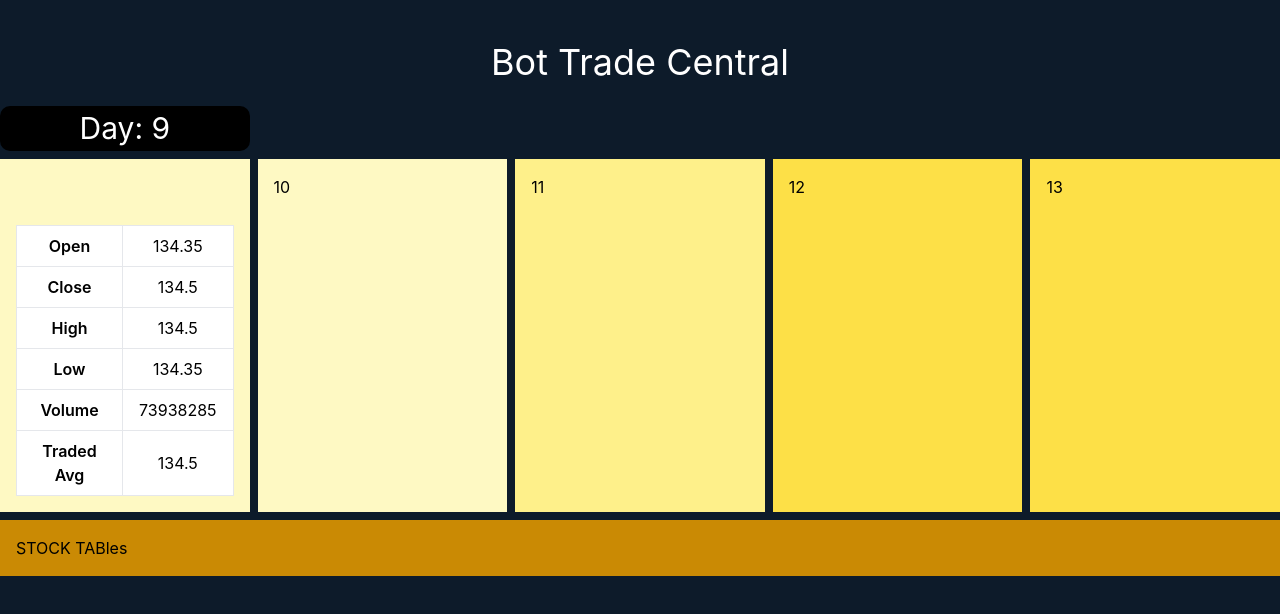
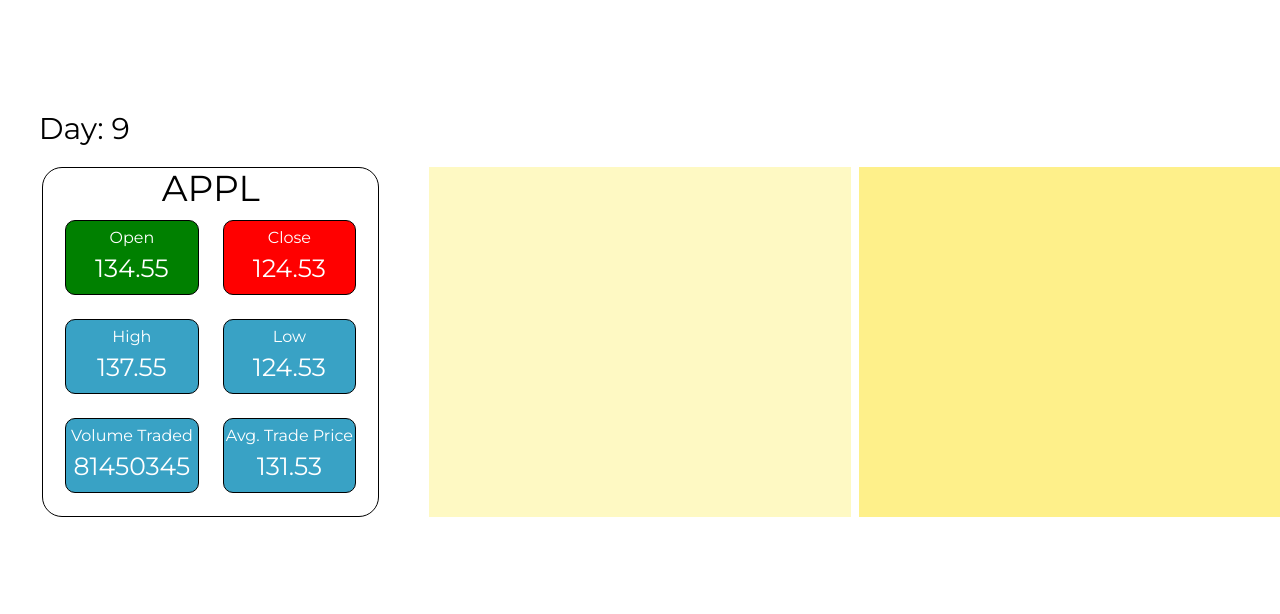
Before and after one commit to Charlie-J-Martin/lambda-simple-trading-bot, a React (Create React App) app in the folder packages/frontend/: page / in a window 1280 px wide. Shown: the top 614 px of the page. Built offline with nearby package versions, Linux system fonts and the light colour scheme; the HTML template or start-up script is replaced by a standard one.

Commit message:
Cm/initial stock info display (#21)
* Add Google Fonts stylesheet to index.html

* Refactor font-family in CSS files

* Refactor Prices component and add StockInformation component

* Refactor grid layout in App.jsx

* Refactor SimulationDayDisplay component CSS

```diff
--- a/packages/frontend/public/index.html
+++ b/packages/frontend/public/index.html
@@ -25,6 +25,10 @@
       Learn how to configure a non-root public URL by running `npm run build`.
     -->
     <title>React App</title>
+    <link
+      href="https://fonts.googleapis.com/css2?family=Montserrat:wght@400;500;700&display=swap"
+      rel="stylesheet"
+    />
   </head>
   <body>
     <noscript>You need to enable JavaScript to run this app.</noscript>
--- a/packages/frontend/src/App.css
+++ b/packages/frontend/src/App.css
@@ -1,5 +1,4 @@
 body {
-  background-color: #0d1b2a;
 }
 
 .app-container {
--- a/packages/frontend/src/App.jsx
+++ b/packages/frontend/src/App.jsx
@@ -9,24 +9,21 @@ const App = () => {
     <>
       <div className='app-container'>
         <div className='container mx-auto'>
-          <div className='grid grid-cols-5 gap-2'>
+          <div className='grid grid-cols-3 gap-2'>
             <div className='p-4'></div>
-            <div className='col-span-3 p-4 text-center text-white'>
+            <div className='col-span-1 p-4 text-center text-white'>
               <h1 className='text-4xl text-center mt-4'>Bot Trade Central</h1>
             </div>
             <div className='p-4'></div>
             <div>
               <SimulationDayDisplay />
             </div>
-            <div className='col-span-4'></div>
-            <div className='bg-yellow-100 p-4'>
+            <div className='col-span-3 '></div>
+            <div className='flex justify-center'>
               <StockInformation />
             </div>
-            <div className='bg-yellow-100 p-4'>10</div>
-            <div className='bg-yellow-200 p-4'>11</div>
-            <div className='bg-yellow-300 p-4'>12</div>
-            <div className='bg-yellow-300 p-4'>13</div>
-            <div className='col-span-5 bg-yellow-600 p-4'>STOCK TABles</div>
+            <div className='bg-yellow-100 p-4'></div>
+            <div className='bg-yellow-200 p-4'></div>
           </div>
         </div>
       </div>
--- /dev/null
+++ b/packages/frontend/src/components/Prices/Prices.css
@@ -0,0 +1,13 @@
+.prices-container {
+  height: 75px;
+  border: 1px solid rgb(0, 0, 0);
+  text-align: center;
+  border-radius: 10px;
+  padding-top: 5px;
+  color: white;
+  background-color: rgb(57, 162, 197);
+}
+
+h2 {
+  font-size: 25px;
+}
--- /dev/null
+++ b/packages/frontend/src/components/Prices/Prices.jsx
@@ -0,0 +1,19 @@
+import React from 'react';
+import './Prices.css';
+
+const Prices = ({ priceName, priceValue, color }) => {
+  return (
+    <>
+      <div className='prices-container' style={{ backgroundColor: color }}>
+        <h4>{priceName}</h4>
+        <h2>{priceValue}</h2>
+      </div>
+    </>
+  );
+};
+
+export default Prices;
+
+// For each key in data, pass the component the key and value as props
+// For example, for the key 'v' and value 73938285, pass the component the props v={73938285}
+// The component should render the key and value in a div
--- a/packages/frontend/src/components/SimulationDayDisplay/SimulationDayDisplay.css
+++ b/packages/frontend/src/components/SimulationDayDisplay/SimulationDayDisplay.css
@@ -3,13 +3,12 @@
   flex-direction: column;
   align-items: center;
   justify-content: center;
-  background-color: rgb(0, 0, 0);
-  width: 100%;
   height: 100%;
   border-radius: 10px;
+  width: 40%;
 }
 
 h3 {
   font-size: 30px;
-  color: white;
+  color: rgb(0, 0, 0);
 }
--- a/packages/frontend/src/components/StockInformation/StockInformation.css
+++ b/packages/frontend/src/components/StockInformation/StockInformation.css
@@ -1,3 +1,7 @@
-.stockinformation-container {
-  margin-top: 50px;
+.stock-information-container {
+  height: 350px;
+  width: 80%;
+  border: 1px solid;
+  border-radius: 20px;
+  padding: 0 10px;
 }
--- a/packages/frontend/src/components/StockInformation/StockInformation.jsx
+++ b/packages/frontend/src/components/StockInformation/StockInformation.jsx
@@ -1,15 +1,6 @@
 import React from 'react';
 import './StockInformation.css';
-
-const StockInformation = () => {
-  return (
-    <div className='stockinformation-container'>
-      <FinancialTable />
-    </div>
-  );
-};
-
-export default StockInformation;
+import Prices from '../Prices/Prices';
 
 const data = {
   v: 73938285,
@@ -22,51 +13,70 @@ const data = {
   n: 1,
 };
 
-const statsData = {
-  totalProfitLoss: 0,
-  totalProfitLossPercentage: 0,
-  totalTrades: 0,
-  buyTrades: 0,
-  buyTradesPercentage: 0,
-  sellTrades: 0,
-  sellTradesPercentage: 0,
-  holdTrades: 0,
-  holdTradesPercentage: 0,
-  currentCash: 1000,
-  currentStocks: 0,
+const nameData = {
+  v: 'Volume Traded',
+  vw: 'Avg. Trade Price',
+  o: 'Open',
+  c: 'Close',
+  h: 'High',
+  l: 'Low',
+  t: 'Time',
+  n: 'Number of Trades',
 };
+const previousClose = 129.5;
 
-const FinancialTable = () => {
+const StockInformation = () => {
   return (
-    <div className='overflow-y-auto'>
-      <table className='table-auto text-center bg-white'>
-        <tbody>
-          <tr>
-            <td className='border px-4 py-2 font-semibold'>Open</td>
-            <td className='border px-4 py-2'>{data.o}</td>
-          </tr>
-          <tr>
-            <td className='border px-4 py-2 font-semibold'>Close</td>
-            <td className='border px-4 py-2'>{data.c}</td>
-          </tr>
-          <tr>
-            <td className='border px-4 py-2 font-semibold'>High</td>
-            <td className='border px-4 py-2'>{data.h}</td>
-          </tr>
-          <tr>
-            <td className='border px-4 py-2 font-semibold'>Low</td>
-            <td className='border px-4 py-2'>{data.l}</td>
-          </tr>
-          <tr>
-            <td className='border px-4 py-2 font-semibold'>Volume</td>
-            <td className='border px-4 py-2'>{data.v}</td>
-          </tr>
-          <tr>
-            <td className='border px-4 py-2 font-semibold'>Traded Avg</td>
-            <td className='border px-4 py-2'>{data.vw}</td>
-          </tr>
-        </tbody>
-      </table>
+    <div className='stock-information-container'>
+      <h1 className='text-4xl text-center text-black'>APPL</h1>
+      <div className='grid grid-cols-2'>
+        <div className='p-3'>
+          <Prices priceName={'Open'} priceValue={134.55} color={'green'} />
+        </div>
+        <div className='p-3'>
+          <Prices priceName={'Close'} priceValue={124.53} color={'red'} />
+        </div>
+        <div className='p-3'>
+          <Prices priceName={'High'} priceValue={137.55} />
+        </div>
+        <div className='p-3'>
+          <Prices priceName={'Low'} priceValue={124.53} />
+        </div>
+        <div className='p-3'>
+          <Prices priceName={'Volume Traded'} priceValue={81450345} />
+        </div>
+        <div className='p-3'>
+          <Prices priceName={'Avg. Trade Price'} priceValue={131.53} />
+        </div>
+      </div>
     </div>
   );
 };
+
+export default StockInformation;
+
+// return (
+//   <>
+//     <div className='app-container'>
+//       <div className='container mx-auto'>
+//         <div className='grid grid-cols-4 gap-2'>
+//           <div className='p-4'></div>
+//           <div className='col-span-2 p-4 text-center text-white'>
+//             <h1 className='text-4xl text-center mt-4'>Bot Trade Central</h1>
+//           </div>
+//           <div className='p-4'></div>
+//           <div>
+//             <SimulationDayDisplay />
+//           </div>
+//           <div className='col-span-4'></div>
+//           <div className='p-4'>
+//             <StockInformation />
+//           </div>
+//           <div className='bg-yellow-100 p-4'></div>
+//           <div className='bg-yellow-200 p-4'></div>
+//           <div className='bg-yellow-300 p-4'></div>
+//         </div>
+//       </div>
+//     </div>
+//   </>
+// );
--- a/packages/frontend/src/index.css
+++ b/packages/frontend/src/index.css
@@ -4,9 +4,7 @@
 
 body {
   margin: 0;
-  font-family: -apple-system, BlinkMacSystemFont, 'Segoe UI', 'Roboto', 'Oxygen',
-    'Ubuntu', 'Cantarell', 'Fira Sans', 'Droid Sans', 'Helvetica Neue',
-    sans-serif;
+  font-family: 'Montserrat', sans-serif;
   -webkit-font-smoothing: antialiased;
   -moz-osx-font-smoothing: grayscale;
 }
```
